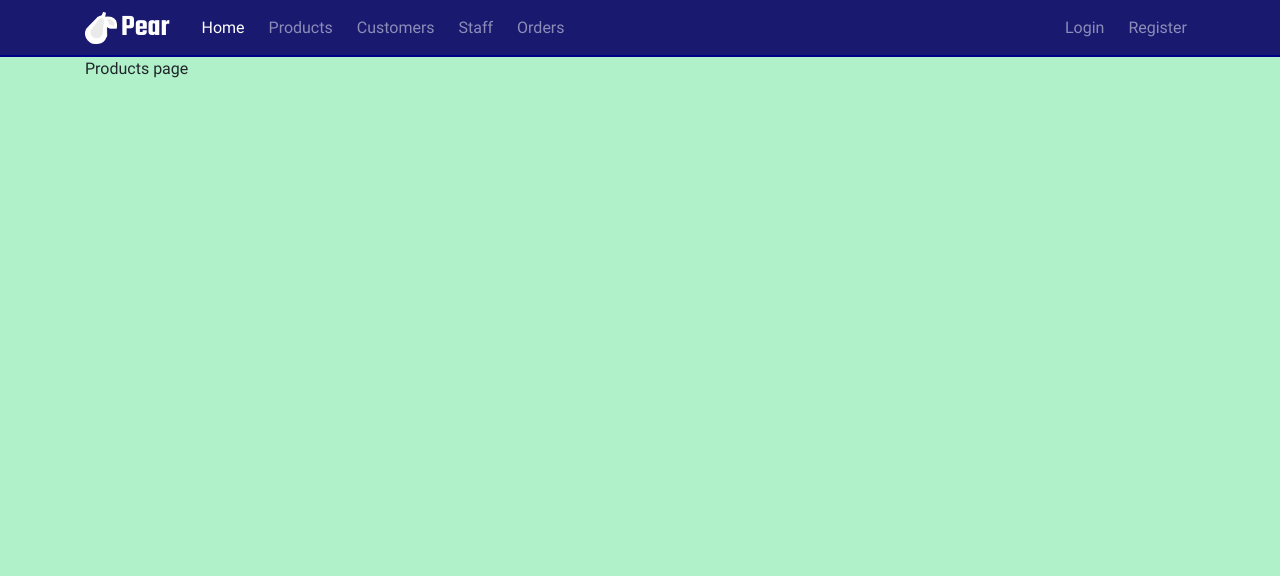
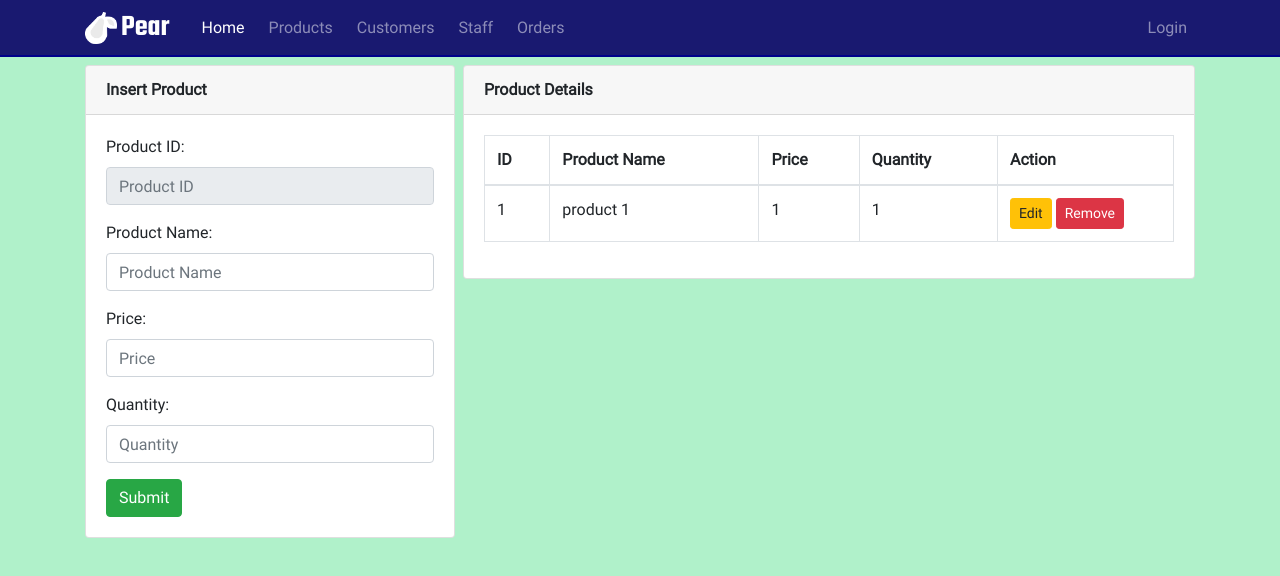
Before and after one commit to Code0x01/pear-frontend, a React (Create React App) app: page /products in a window 1280 px wide. Shown: the top 576 px of the page. Built offline with nearby package versions, Linux system fonts and the light colour scheme.

Commit message:
design/product page

```diff
--- a/src/components/topnav/index.js
+++ b/src/components/topnav/index.js
@@ -111,17 +111,6 @@ const Topnav = props => {
 									<i className="fa fa-user mr-2"/>Login
 								</Link>
 							</NavItem>
-							<NavItem
-								className={classnames(
-									{
-										"active": activeItem === "register"
-									}
-								)}
-							>
-								<Link to="/register" className="nav-link" onClick={() => clickTopnavMenuLink("products")}>
-									<i className="fa fa-user-plus mr-2"/>Register
-								</Link>
-							</NavItem>
 						</Nav>
 					</Collapse>
 				</Container>
--- a/src/views/products/index.js
+++ b/src/views/products/index.js
@@ -1,11 +1,98 @@
 import React from "react";
-import { Container } from "reactstrap";
+import {
+	Container,
+	Card,
+	CardHeader,
+	CardBody,
+	Button,
+	Table,
+	Row,
+	Col,
+	Form,
+	FormGroup,
+	Input
+} from "reactstrap";
 import "./style.css";
 
 const Products = props => {
+	const handleOnSubmit = e => {
+		e.preventDefault();
+	};
+
 	return (
-		<Container>
-			<p>Products page</p>
+		<Container className="mt-2">
+			<Row noGutters={true}>
+				<Col md="4">
+					<Card>
+						<CardHeader>
+							<strong>
+								<i className="fa fa-cube"/> Insert Product
+							</strong>
+						</CardHeader>
+						<CardBody>
+							<Form onSubmit={handleOnSubmit}>
+								<FormGroup>
+									<label htmlFor="productId">Product ID:</label>
+									<Input type="text" name="productId" id="productId" placeholder="Product ID" disabled={true}/>
+								</FormGroup>
+								<FormGroup>
+									<label htmlFor="productName">Product Name:</label>
+									<Input type="text" name="productName" id="productName" placeholder="Product Name"/>
+								</FormGroup>
+								<FormGroup>
+									<label htmlFor="price">Price:</label>
+									<Input type="text" name="price" id="price" placeholder="Price"/>
+								</FormGroup>
+								<FormGroup>
+									<label htmlFor="quantity">Quantity:</label>
+									<Input type="text" name="quantity" id="quantity" placeholder="Quantity"/>
+								</FormGroup>
+								<Button color="success">
+									<i className="fa fa-send"/> Submit
+								</Button>
+							</Form>
+						</CardBody>
+					</Card>
+				</Col>
+				<Col md="8" className="pl-2">
+					<Card>
+						<CardHeader>
+							<strong>
+								<i className="fa fa-cubes"/> Product Details
+							</strong>
+						</CardHeader>
+						<CardBody>
+							<Table bordered>
+								<thead>
+									<tr>
+										<th>ID</th>
+										<th>Product Name</th>
+										<th>Price</th>
+										<th>Quantity</th>
+										<th className="action-col">Action</th>
+									</tr>
+								</thead>
+								<tbody>
+									<tr>
+										<td>1</td>
+										<td>product 1</td>
+										<td>1</td>
+										<td>1</td>
+										<td>
+											<Button color="warning" size="sm" className="mr-1">
+												<i className="fa fa-edit" /> Edit
+											</Button>
+											<Button color="danger" size="sm">
+												<i className="fa fa-times" /> Remove
+											</Button>
+										</td>
+									</tr>
+								</tbody>
+							</Table>
+						</CardBody>
+					</Card>
+				</Col>
+			</Row>
 		</Container>
 	);
 };
--- a/src/views/products/style.css
+++ b/src/views/products/style.css
@@ -0,0 +1,3 @@
+.action-col {
+	width: 176px;
+}
```
